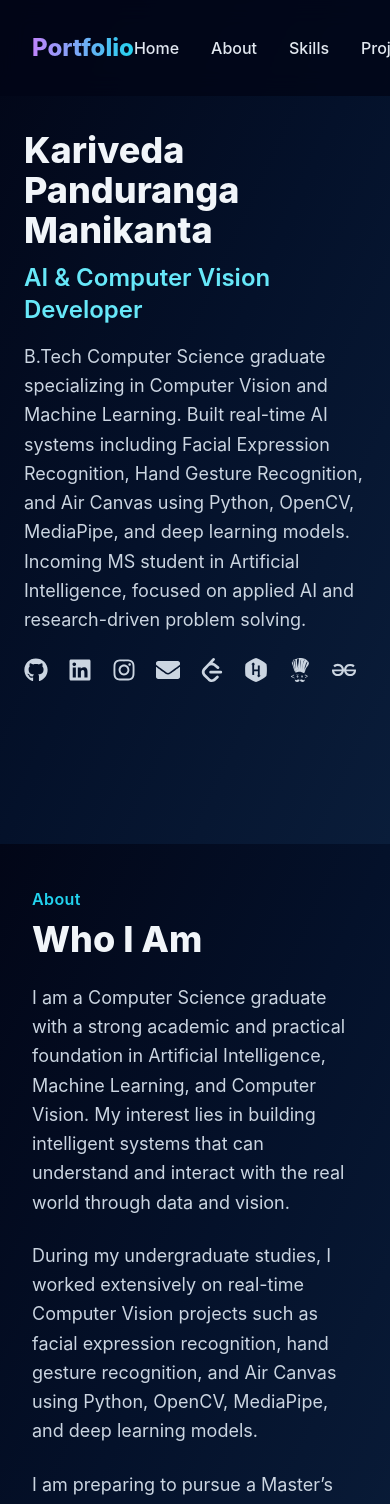
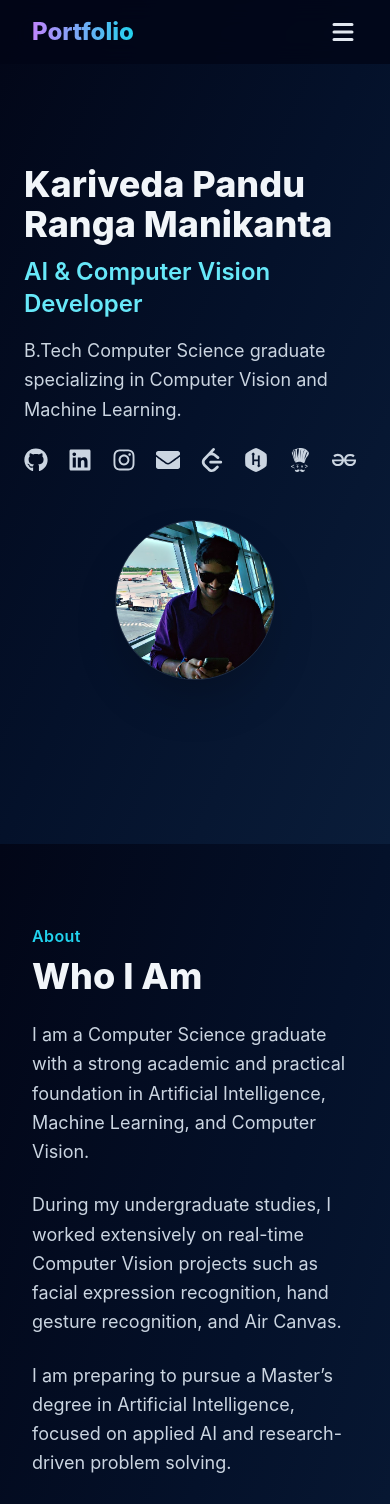
Before and after one commit to karivedamanikantachowdary/Kariveda-Portfolio, a React (Vite) app: page / in a window 390 px wide. Shown: the top 1504 px of the page. Built offline with nearby package versions, Linux system fonts and the light colour scheme.

Commit message:
Improve mobile responsiveness and layout spacing

```diff
--- a/src/components/About.jsx
+++ b/src/components/About.jsx
@@ -12,7 +12,7 @@ export default function About() {
         text-slate-100
       "
     >
-      <div className="container-desktop mx-auto grid grid-cols-1 lg:grid-cols-2 gap-12 items-center">
+      <div className="container-desktop mx-auto px-6 sm:px-8 py-20 grid grid-cols-1 lg:grid-cols-2 gap-12 items-center">
 
         {/* LEFT — TEXT */}
         <Motion.div
@@ -32,51 +32,35 @@ export default function About() {
             <p>
               I am a Computer Science graduate with a strong academic and
               practical foundation in Artificial Intelligence, Machine Learning,
-              and Computer Vision. My interest lies in building intelligent
-              systems that can understand and interact with the real world
-              through data and vision.
+              and Computer Vision.
             </p>
 
             <p>
               During my undergraduate studies, I worked extensively on real-time
               Computer Vision projects such as facial expression recognition,
-              hand gesture recognition, and Air Canvas using Python, OpenCV,
-              MediaPipe, and deep learning models.
+              hand gesture recognition, and Air Canvas.
             </p>
 
             <p>
               I am preparing to pursue a Master’s degree in Artificial
-              Intelligence, with the goal of deepening my research capabilities
-              and applying AI techniques to solve challenging real-world
-              problems.
+              Intelligence, focused on applied AI and research-driven problem
+              solving.
             </p>
           </div>
         </Motion.div>
 
-        {/* RIGHT — IMAGE */}
+        {/* RIGHT — IMAGE (VISIBLE ON MOBILE) */}
         <Motion.div
           initial={{ opacity: 0, scale: 0.95 }}
           whileInView={{ opacity: 1, scale: 1 }}
-          transition={{ duration: 0.6, delay: 0.15, ease: "easeOut" }}
-          className="hidden lg:flex justify-center"
+          transition={{ duration: 0.6, delay: 0.15 }}
+          className="flex justify-center"
         >
-          <div className="relative">
-            {/* glow */}
-            <div className="absolute inset-0 rounded-xl bg-gradient-to-r from-cyan-400 to-purple-500 blur-xl opacity-20" />
-
-            <img
-              src={avatar2}
-              alt="About me"
-              className="
-                relative
-                w-80
-                rounded-xl
-                object-cover
-                border border-white/10
-                shadow-2xl
-              "
-            />
-          </div>
+          <img
+            src={avatar2}
+            alt="About me"
+            className="w-60 sm:w-72 md:w-80 rounded-xl object-cover border border-white/10 shadow-2xl"
+          />
         </Motion.div>
 
       </div>
--- a/src/components/Home.jsx
+++ b/src/components/Home.jsx
@@ -1,12 +1,6 @@
 import avatar from "../assets/avatar.jpg";
 import { motion as Motion } from "framer-motion";
-import {
-  FaGithub,
-  FaLinkedin,
-  FaEnvelope,
-  FaHackerrank,
-  FaInstagram,
-} from "react-icons/fa";
+import { FaGithub, FaLinkedin, FaEnvelope, FaHackerrank, FaInstagram } from "react-icons/fa";
 import { SiLeetcode, SiGeeksforgeeks, SiCodechef } from "react-icons/si";
 
 export default function StoryStart() {
@@ -15,16 +9,16 @@ export default function StoryStart() {
       id="home"
       className="min-h-screen flex items-center bg-gradient-to-br from-[#020617] via-[#04112a] to-[#0a1d3a] text-slate-100"
     >
-      <div className="max-w-7xl mx-auto px-6 grid grid-cols-1 lg:grid-cols-2 gap-12 items-center">
+      <div className="max-w-7xl mx-auto px-6 sm:px-8 py-20 grid grid-cols-1 lg:grid-cols-2 gap-12 items-center">
 
-        {/* LEFT — CONTENT */}
+        {/* LEFT */}
         <Motion.div
           initial={{ opacity: 0, y: 40 }}
           whileInView={{ opacity: 1, y: 0 }}
-          transition={{ duration: 0.7, ease: "easeOut" }}
+          transition={{ duration: 0.7 }}
         >
           <h1 className="text-4xl md:text-5xl font-extrabold mb-3">
-            Kariveda Panduranga Manikanta
+            Kariveda Pandu Ranga Manikanta
           </h1>
 
           <h2 className="text-2xl md:text-3xl font-semibold text-cyan-300 mb-4">
@@ -33,68 +27,32 @@ export default function StoryStart() {
 
           <p className="text-slate-300 text-lg max-w-xl leading-relaxed">
             B.Tech Computer Science graduate specializing in Computer Vision and Machine Learning.
-              Built real-time AI systems including Facial Expression Recognition, Hand Gesture Recognition,
-              and Air Canvas using Python, OpenCV, MediaPipe, and deep learning models.
-              Incoming MS student in Artificial Intelligence, focused on applied AI and research-driven problem solving.
           </p>
 
-          <br/>
-
-          {/* LINKS */}
-          <div className="flex flex-wrap gap-5 text-2xl text-slate-300 mb-8">
-            <a href="https://github.com/karivedamanikantachowdary" target="_blank" rel="noreferrer">
-              <FaGithub className="hover:text-white transition" />
-            </a>
-
-            <a href="https://linkedin.com/in/kariveda-panduranga-manikanta-743422266" target="_blank" rel="noreferrer">
-              <FaLinkedin className="hover:text-white transition" />
-            </a>
-
-            <a href="https://www.instagram.com/kariveda_manikanta_chowdary" target="_blank" rel="noreferrer">
-              <FaInstagram className="hover:text-white transition" />
-            </a>
-            <a
-              href="https://mail.google.com/mail/?view=cm&fs=1&to=karivedamanikantachowdary@gmail.com"
-              target="_blank"
-              rel="noreferrer"
-            >
-              <FaEnvelope className="hover:text-white transition" />
-            </a>
-
-            <a href="https://leetcode.com/karivedamanikantachowdary" target="_blank" rel="noreferrer">
-              <SiLeetcode className="hover:text-white transition" />
-            </a>
-
-            <a href="https://www.hackerrank.com/manikanta_577" target="_blank" rel="noreferrer">
-              <FaHackerrank className="hover:text-white transition" />
-            </a>
-
-            <a href="https://www.codechef.com/users/manikanta_577" target="_blank" rel="noreferrer">
-              <SiCodechef className="hover:text-white transition" />
-            </a>
-
-            <a href="https://www.geeksforgeeks.org/profile/karivedamanikantachowdary" target="_blank" rel="noreferrer">
-              <SiGeeksforgeeks className="hover:text-white transition" />
-            </a>
+          <div className="flex flex-wrap gap-5 text-2xl text-slate-300 mt-6">
+            <FaGithub />
+            <FaLinkedin />
+            <FaInstagram />
+            <FaEnvelope />
+            <SiLeetcode />
+            <FaHackerrank />
+            <SiCodechef />
+            <SiGeeksforgeeks />
           </div>
-
         </Motion.div>
 
-        {/* RIGHT — IMAGE */}
+        {/* RIGHT — IMAGE (NOW MOBILE SAFE) */}
         <Motion.div
           initial={{ opacity: 0, scale: 0.9 }}
           whileInView={{ opacity: 1, scale: 1 }}
-          transition={{ duration: 0.7, delay: 0.2, ease: "easeOut" }}
-          className="hidden lg:flex justify-center"
+          transition={{ duration: 0.7, delay: 0.2 }}
+          className="flex justify-center"
         >
-          <div className="relative">
-            <div className="absolute inset-0 rounded-full bg-gradient-to-r from-cyan-400 to-purple-500 blur-xl opacity-30" />
           <img
             src={avatar}
             alt="Profile"
-              className="relative w-72 h-72 rounded-full object-cover border border-white/10 shadow-2xl"
+            className="w-40 h-40 sm:w-56 sm:h-56 lg:w-72 lg:h-72 rounded-full object-cover border border-white/10 shadow-2xl"
           />
-          </div>
         </Motion.div>
 
       </div>
--- a/src/components/Navbar.jsx
+++ b/src/components/Navbar.jsx
@@ -1,15 +1,21 @@
+// src/components/Navbar.jsx
+import { useState } from "react";
+import { HiMenu, HiX } from "react-icons/hi";
+
 export default function Navbar() {
+  const [open, setOpen] = useState(false);
+
   const scrollTo = (id) => {
     const section = document.getElementById(id);
     if (section) {
       section.scrollIntoView({ behavior: "smooth" });
     }
+    setOpen(false);
   };
 
   return (
-
     <nav className="fixed top-0 left-0 w-full z-50 bg-[#020617]/80 backdrop-blur-md">
-      <div className="container-desktop mx-auto flex items-center justify-between py-4">
+      <div className="container-desktop mx-auto px-6 sm:px-8 py-4 flex items-center justify-between">
 
         {/* LOGO */}
         <button
@@ -19,8 +25,8 @@ export default function Navbar() {
           Portfolio
         </button>
 
-        {/* NAV LINKS */}
-        <div className="flex items-center gap-8 text-slate-200 font-medium">
+        {/* DESKTOP NAV */}
+        <div className="hidden lg:flex items-center gap-8 text-slate-200 font-medium">
           <button onClick={() => scrollTo("home")} className="hover:text-cyan-400 transition">
             Home
           </button>
@@ -37,7 +43,6 @@ export default function Navbar() {
             Contact
           </button>
 
-          {/* DOWNLOAD RESUME */}
           <a
             href="/Resume.pdf"
             download
@@ -51,8 +56,53 @@ export default function Navbar() {
             Download Resume
           </a>
         </div>
+
+        {/* MOBILE MENU BUTTON */}
+        <button
+          className="lg:hidden text-slate-200 text-3xl"
+          onClick={() => setOpen(!open)}
+          aria-label="Toggle menu"
+        >
+          {open ? <HiX /> : <HiMenu />}
+        </button>
       </div>
+
+      {/* MOBILE MENU */}
+      {open && (
+        <div className="lg:hidden bg-[#020617]/95 backdrop-blur-md border-t border-white/10">
+          <div className="flex flex-col px-6 py-6 gap-5 text-slate-200 font-medium">
+            <button onClick={() => scrollTo("home")} className="hover:text-cyan-400 text-left">
+              Home
+            </button>
+            <button onClick={() => scrollTo("about")} className="hover:text-cyan-400 text-left">
+              About
+            </button>
+            <button onClick={() => scrollTo("skills")} className="hover:text-cyan-400 text-left">
+              Skills
+            </button>
+            <button onClick={() => scrollTo("projects")} className="hover:text-cyan-400 text-left">
+              Projects
+            </button>
+            <button onClick={() => scrollTo("contact")} className="hover:text-cyan-400 text-left">
+              Contact
+            </button>
+
+            <a
+              href="/Resume.pdf"
+              download
+              className="
+                mt-3
+                inline-block text-center
+                px-5 py-3 rounded-full
+                bg-gradient-to-r from-purple-500 to-cyan-500
+                text-white font-semibold
+              "
+            >
+              Download Resume
+            </a>
+          </div>
+        </div>
+      )}
     </nav>
-
   );
 }
```
Also changed, not shown: src/components/Achievements.jsx (+20 -23 lines). Lines whose indentation alone changed are shown as unchanged.
